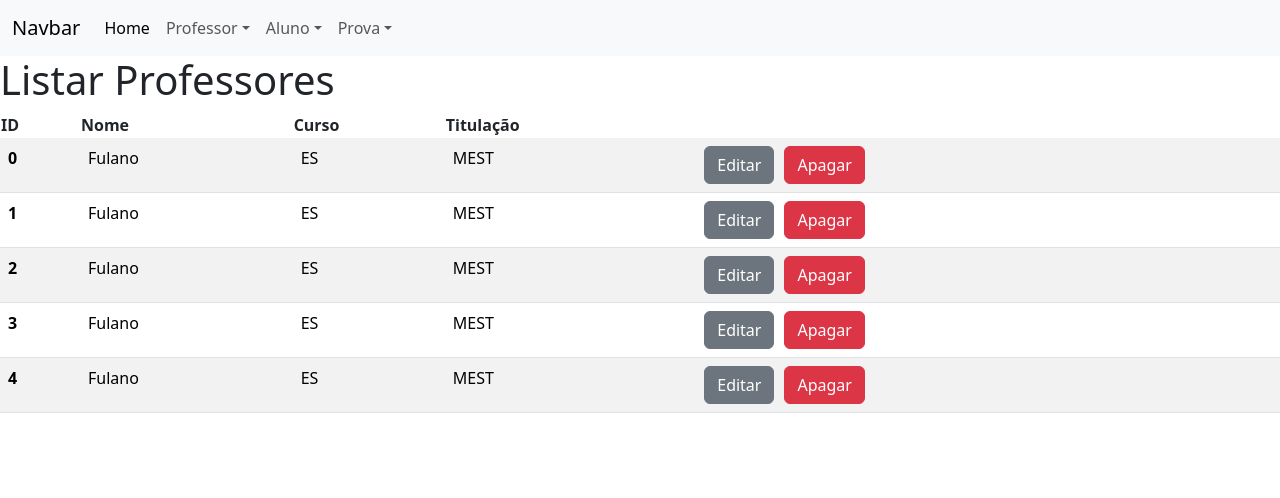
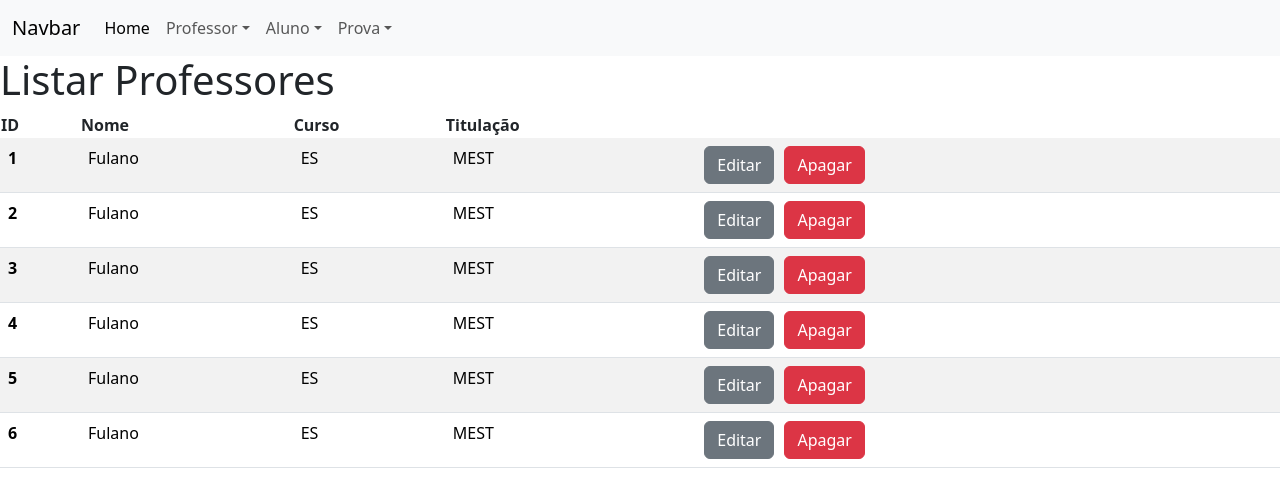
Before and after one commit to ItaloKaua1/WEB2024, a React (Create React App) app: page /professor/listar in a window 1280 px wide. Shown: the top 498 px of the page. Built offline with nearby package versions, Linux system fonts and the light colour scheme; data requests are answered from the project's data file.

Commit message:
Listar professor
json-server

```diff
--- a/src/components/17CRUD/data/db.json
+++ b/src/components/17CRUD/data/db.json
@@ -1,11 +1,11 @@
 {
     "professores": [
-        {"nome": "Fulano", "curso":"ES", "ai": {"es": false, "lc": false, "md": false, "al": false}, "titulacao": "MEST", "universidade":"ufc"},
-        {"nome": "Fulano", "curso":"ES", "ai": {"es": false, "lc": false, "md": false, "al": false}, "titulacao": "MEST", "universidade":"ufc"},
-        {"nome": "Fulano", "curso":"ES", "ai": {"es": false, "lc": false, "md": false, "al": false}, "titulacao": "MEST", "universidade":"ufc"},
-        {"nome": "Fulano", "curso":"ES", "ai": {"es": false, "lc": false, "md": false, "al": false}, "titulacao": "MEST", "universidade":"ufc"},
-        {"nome": "Fulano", "curso":"ES", "ai": {"es": false, "lc": false, "md": false, "al": false}, "titulacao": "MEST", "universidade":"ufc"},
-        {"nome": "Fulano", "curso":"ES", "ai": {"es": false, "lc": false, "md": false, "al": false}, "titulacao": "MEST", "universidade":"ufc"}
+        {"id": 1, "nome": "Fulano", "curso":"ES", "ai": {"es": false, "lc": false, "md": false, "al": false}, "titulacao": "MEST", "universidade":"ufc"},
+        {"id": 2, "nome": "Fulano", "curso":"ES", "ai": {"es": false, "lc": false, "md": false, "al": false}, "titulacao": "MEST", "universidade":"ufc"},
+        {"id": 3, "nome": "Fulano", "curso":"ES", "ai": {"es": false, "lc": false, "md": false, "al": false}, "titulacao": "MEST", "universidade":"ufc"},
+        {"id": 4, "nome": "Fulano", "curso":"ES", "ai": {"es": false, "lc": false, "md": false, "al": false}, "titulacao": "MEST", "universidade":"ufc"},
+        {"id": 5, "nome": "Fulano", "curso":"ES", "ai": {"es": false, "lc": false, "md": false, "al": false}, "titulacao": "MEST", "universidade":"ufc"},
+        {"id": 6, "nome": "Fulano", "curso":"ES", "ai": {"es": false, "lc": false, "md": false, "al": false}, "titulacao": "MEST", "universidade":"ufc"}
     ],
     "alunos": [
 
--- a/src/components/17CRUD/professor/ListarProfessor.jsx
+++ b/src/components/17CRUD/professor/ListarProfessor.jsx
@@ -1,7 +1,27 @@
 import professores from "../data/db_professor"
 import "../css/crud.css"
+import axios from "axios"
+import { useEffect,  useState } from "react"
 
 const ListarProfessor = () => {
+
+    const [professores, setProfessores] = useState([])
+
+    useEffect(
+        () => {
+            axios.get("http://localhost:3001/professores")
+            .then(
+                (response) => {
+                    console.log(response.data)
+                    setProfessores(response.data)
+                }
+            )
+            .catch(error => console.log(error))
+        }
+        ,
+        []
+    )
+
     const corpoTabela = () => {
         const novoArray = professores.map(
             (professor) => {
```
Also changed, not shown: 1 other file (tests, documents, lock files or other folders).
